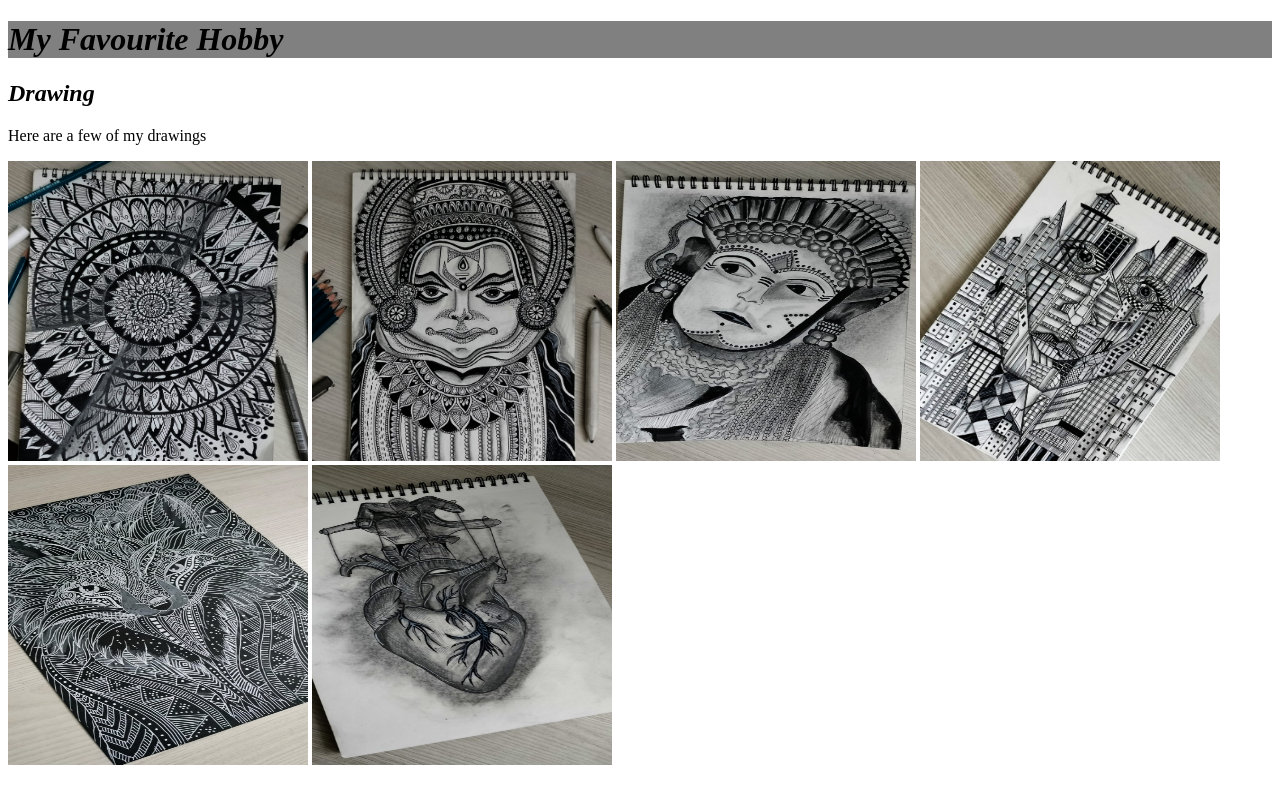
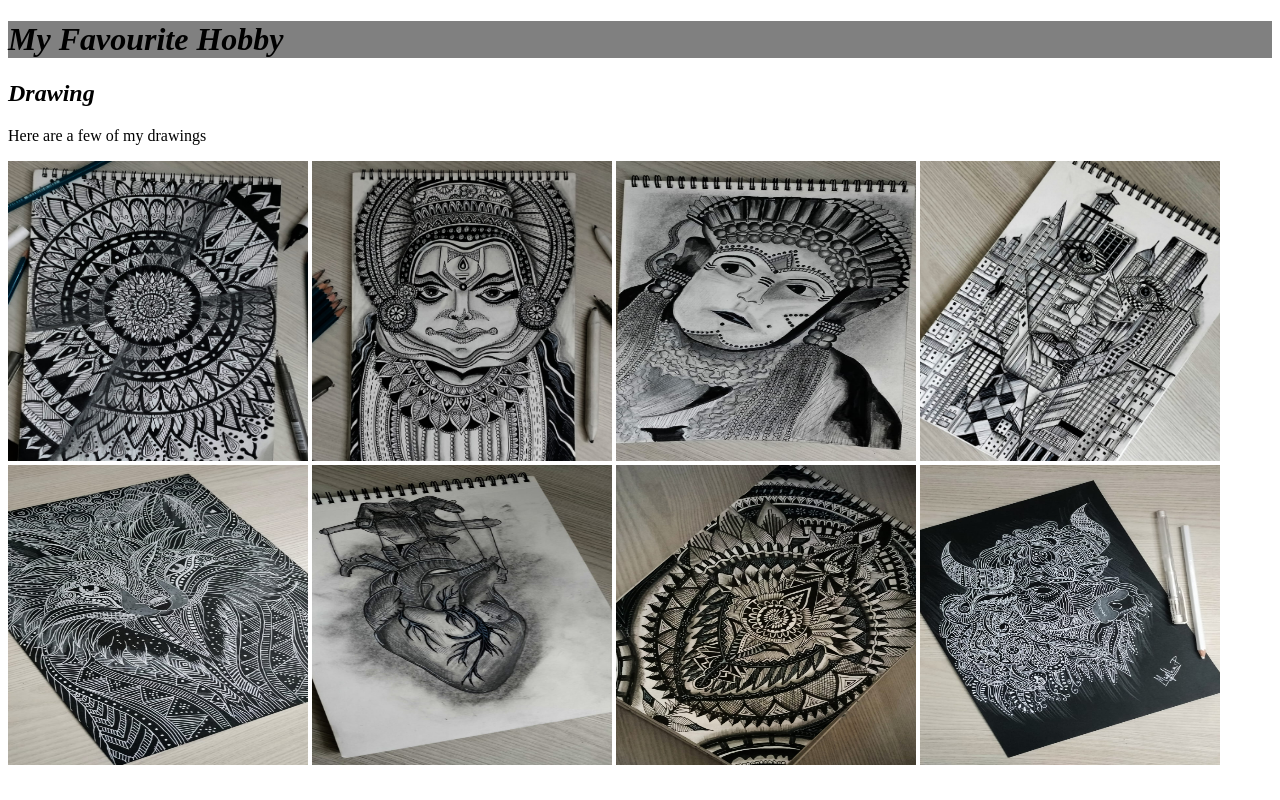
Before and after one commit to 20Mugdha/My-Portfolio, a plain HTML site: page hobbies.html in a window 1280 px wide. Drawn offline with Linux system fonts and the light colour scheme.

Commit message:
Update hobbies.html

```diff
--- a/hobbies.html
+++ b/hobbies.html
@@ -15,5 +15,7 @@
     <img src="./Face.jpg" width="300" height="300" alt="Face"/>
     <img src="./Fox.jpg" width="300" height="300" alt="Fox"/>
     <img src="./Heart.jpg" width="300" height="300" alt="Heart"/>
+    <img src="./mandala2.jpg" width="300" height="300" alt="Mandala"/>
+    <img src="./ox.jpg" width="300" height="300" alt="ox"/>
 </body>
 </html>
```
